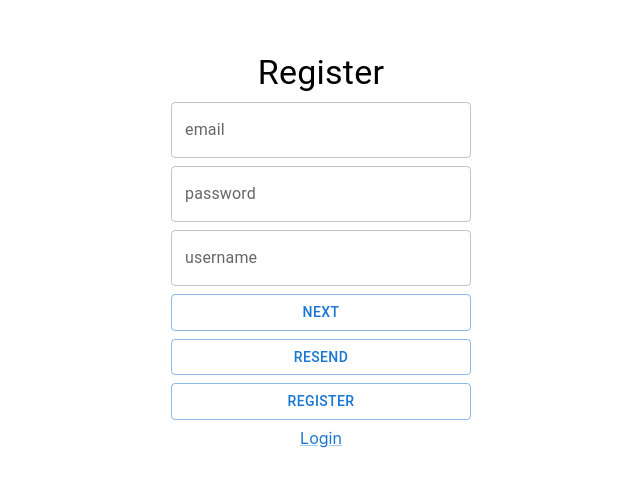
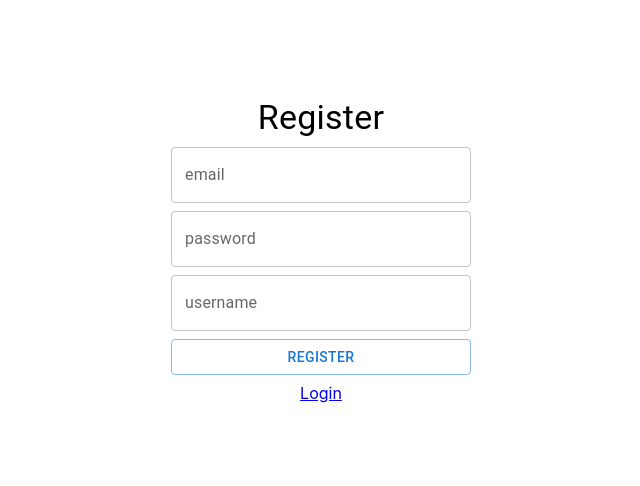
Before and after one commit to huseinnashr/auction-frontend, a React (Create React App) app: page /register in a window 1280 px wide. Shown: the part 150-636 px from the top of the page, without its empty margins (319-959 px from the left). Built offline with nearby package versions, Linux system fonts and the light colour scheme.

Commit message:
register and resend verification flow

```diff
--- a/src/App.tsx
+++ b/src/App.tsx
@@ -2,9 +2,7 @@ import React, { useContext, useEffect } from 'react';
 import NotFoundPage from './pages/NotFoundPage';
 import LoginPage from './pages/LoginPage';
 import { BrowserRouter, Route, Routes } from 'react-router-dom';
-import RegisterPage from './pages/RegisterPage';
 import DepositPage from './pages/DepositPage';
-import ResendPage from './pages/ResendPage';
 import { ProtectedRoute } from './components/ProtectedRoute';
 import { Context } from './context/index.context';
 import { NavbarView } from './components/NavbarView';
@@ -13,6 +11,8 @@ import ItemCreatePage from './pages/ItemCreatePage';
 import { ItemCreatedPage } from './pages/ItemCreatedPage';
 import { HomePage } from './pages/HomePage';
 import { UserBidPage } from './pages/UserBid';
+import { RegisterPage } from './pages/RegisterPage';
+import { ResendPage } from './pages/ResendPage';
 
 export const App = () => {
   const { auth } = useContext(Context)
--- a/src/entity/auth.entity.ts
+++ b/src/entity/auth.entity.ts
@@ -30,3 +30,13 @@ class LoginUser {
   @Expose()
   username: string = ""
 }
+
+export class RegisterResponse {
+  @Expose()
+  message: string = ""
+}
+
+export class ResendResponse {
+  @Expose()
+  message: string = ""
+}
--- a/src/pages/LoginPage.tsx
+++ b/src/pages/LoginPage.tsx
@@ -7,9 +7,10 @@ import { Nullable } from '../pkg/safecatch/safecatch.type';
 import { ViewMessageError } from '../entity/errors.entity';
 import { Map } from 'immutable';
 import { Context } from '../context/index.context';
+import { Link } from 'react-router-dom';
 
 function LoginPage() {
-  const status = useFetch("POST", "/auth/status", StatusResponse)
+  const getStatus = useFetch("POST", "/auth/status", StatusResponse)
   const login = useFetch("POST", "/auth/login", LoginResponse)
 
   const [email, setEmail] = useState("")
@@ -20,14 +21,21 @@ function LoginPage() {
   const { auth } = useContext(Context)
 
   useEffect(() => {
-    setError(status.error)
-    setFieldError(status.fieldError)
-  }, [status.error, status.fieldError])
+    setError(getStatus.error)
+    setFieldError(getStatus.fieldError)
+  }, [getStatus.error, getStatus.fieldError])
 
   useEffect(() => {
     setError(login.error)
     setFieldError(login.fieldError)
   }, [login.error, login.fieldError])
+
+
+  useEffect(() => {
+    if (getStatus.data?.status == AccountStatus.VERIFIED) {
+      login.fetch({ email, password })
+    }
+  }, [getStatus.data])
 
   useEffect(() => {
     if (login.data) {
@@ -35,26 +43,22 @@ function LoginPage() {
     }
   }, [login.data])
 
-
   return <Stack width="100%" height="100vh" justifyContent="center">
     <Stack spacing={1} marginX="auto" width="300px">
       <Typography variant="h4" gutterBottom alignSelf="center">Login</Typography>
 
       {error ? <Alert severity="error">{error.message}</Alert> : null}
 
-      {status.data?.status == AccountStatus.NOT_FOUND ?
-        <Alert severity="error">Email is not found. You can <a href="/register">create a new user</a></Alert> : null}
-      {status.data?.status == AccountStatus.NOT_VERIFIED ?
-        <Alert severity="error">Email is not verified. Please see console log or <a href="/resend">resend verification link</a></Alert> : null}
+      {getStatus.data?.status == AccountStatus.NOT_FOUND ?
+        <Alert severity="error">Email is not found. You can <Link to={"/register"}>create a new user</Link></Alert> : null}
+      {getStatus.data?.status == AccountStatus.NOT_VERIFIED ?
+        <Alert severity="error">Email is not verified. Please see console log or <Link to={"/resend"}>resend verification link</Link></Alert> : null}
 
-      <TextField label="email" variant="outlined" onChange={(e) => setEmail(e.target.value)} error={fieldError.has("email")} helperText={fieldError.get("email")} />
+      <TextField label="email" variant="outlined" value={email} onChange={(e) => setEmail(e.target.value)} error={fieldError.has("email")} helperText={fieldError.get("email")} />
+      <TextField label="password" variant="outlined" type="password" value={password} onChange={(e) => setPassword(e.target.value)} error={fieldError.has("password")} helperText={fieldError.get("password")} />
 
-      {status.data?.status == AccountStatus.VERIFIED ?
-        <TextField label="password" variant="outlined" type="password" onChange={(e) => setPassword(e.target.value)} error={fieldError.has("password")} helperText={fieldError.get("password")} /> : null}
-      {status.data?.status == AccountStatus.VERIFIED ?
-        <LoadingButton variant="outlined" loading={login.loading} onClick={async () => await login.fetch({ email, password })}>Login</LoadingButton> :
-        <LoadingButton variant="outlined" loading={status.loading} onClick={async () => await status.fetch({ email })}>Next</LoadingButton>}
-
+      <LoadingButton variant="outlined" loading={login.loading} onClick={() => getStatus.fetch({ email })}>Login</LoadingButton>
+      <Link to={"/register"} style={{ alignSelf: "center" }}>Register</Link>
     </Stack>
   </Stack>
 }
--- a/src/pages/RegisterPage.tsx
+++ b/src/pages/RegisterPage.tsx
@@ -1,19 +1,59 @@
-import { Button, Link, Stack, TextField, Typography } from '@mui/material';
-import React from 'react';
+import { Alert, Stack, TextField, Typography } from '@mui/material';
+import React, { useEffect, useState } from 'react';
+import { FieldError, useFetch } from '../hooks/usefetch.hooks';
+import { AccountStatus, RegisterResponse, StatusResponse } from '../entity/auth.entity';
+import LoadingButton from '@mui/lab/LoadingButton';
+import { Nullable } from '../pkg/safecatch/safecatch.type';
+import { ViewMessageError } from '../entity/errors.entity';
+import { Map } from 'immutable';
+import { Context } from '../context/index.context';
+import { Link } from 'react-router-dom';
 
-function RegisterPage() {
+export function RegisterPage() {
+  const getStatus = useFetch("POST", "/auth/status", StatusResponse)
+  const register = useFetch("POST", "/auth/register", RegisterResponse)
+
+  const [email, setEmail] = useState("")
+  const [password, setPassword] = useState("")
+  const [username, setUsername] = useState("")
+  const [error, setError] = useState<Nullable<ViewMessageError>>(null)
+  const [fieldError, setFieldError] = useState<FieldError>(Map())
+
+  useEffect(() => {
+    setError(getStatus.error)
+    setFieldError(getStatus.fieldError)
+  }, [getStatus.error, getStatus.fieldError])
+
+  useEffect(() => {
+    setError(register.error)
+    setFieldError(register.fieldError)
+  }, [register.error, register.fieldError])
+
+
+  useEffect(() => {
+    if (getStatus.data?.status == AccountStatus.NOT_FOUND) {
+      register.fetch({ email, password, username })
+    }
+  }, [getStatus.data])
+
   return <Stack width="100%" height="100vh" justifyContent="center">
     <Stack spacing={1} marginX="auto" width="300px">
       <Typography variant="h4" gutterBottom alignSelf="center">Register</Typography>
-      <TextField label="email" variant="outlined" />
-      <TextField label="password" variant="outlined" type="password" />
-      <TextField label="username" variant="outlined" />
-      <Button variant="outlined">Next</Button>
-      <Button variant="outlined">Resend</Button>
-      <Button variant="outlined">Register</Button>
-      <Link href="/login" alignSelf="center">Login</Link>
+
+      {!error && getStatus.data?.status == AccountStatus.NOT_FOUND && register.data ? <Alert severity="info">{register.data.message}</Alert> : null}
+      {error ? <Alert severity="error">{error.message}</Alert> : null}
+
+      {getStatus.data?.status == AccountStatus.NOT_VERIFIED ?
+        <Alert severity="error">Email is not verified. Please see console log or <Link to={"/resend"}>resend verification link</Link></Alert> : null}
+      {getStatus.data?.status == AccountStatus.VERIFIED ?
+        <Alert severity="error">Email is already exist. Please <Link to={"/login"}>Login</Link></Alert> : null}
+
+      <TextField label="email" variant="outlined" value={email} onChange={(e) => setEmail(e.target.value)} error={fieldError.has("email")} helperText={fieldError.get("email")} />
+      <TextField label="password" variant="outlined" type="password" value={password} onChange={(e) => setPassword(e.target.value)} error={fieldError.has("password")} helperText={fieldError.get("password")} />
+      <TextField label="username" variant="outlined" value={username} onChange={(e) => setUsername(e.target.value)} error={fieldError.has("username")} helperText={fieldError.get("username")} />
+
+      <LoadingButton variant="outlined" loading={getStatus.loading || register.loading} onClick={() => getStatus.fetch({ email })}>Register</LoadingButton>
+      <Link to={"/login"} style={{ alignSelf: "center" }}>Login</Link>
     </Stack>
   </Stack>
 }
-
-export default RegisterPage
--- a/src/pages/ResendPage.tsx
+++ b/src/pages/ResendPage.tsx
@@ -1,15 +1,54 @@
-import { Button, Link, Stack, TextField, Typography } from '@mui/material';
-import React from 'react';
+import { Alert, Stack, TextField, Typography } from '@mui/material';
+import React, { useEffect, useState } from 'react';
+import { FieldError, useFetch } from '../hooks/usefetch.hooks';
+import { AccountStatus, ResendResponse, StatusResponse } from '../entity/auth.entity';
+import LoadingButton from '@mui/lab/LoadingButton';
+import { Nullable } from '../pkg/safecatch/safecatch.type';
+import { ViewMessageError } from '../entity/errors.entity';
+import { Map } from 'immutable';
+import { Link } from 'react-router-dom';
 
-function ResendPage() {
+export function ResendPage() {
+  const getStatus = useFetch("POST", "/auth/status", StatusResponse)
+  const resend = useFetch("POST", "/auth/resend-verification", ResendResponse)
+
+  const [email, setEmail] = useState("")
+  const [error, setError] = useState<Nullable<ViewMessageError>>(null)
+  const [fieldError, setFieldError] = useState<FieldError>(Map())
+
+  useEffect(() => {
+    setError(getStatus.error)
+    setFieldError(getStatus.fieldError)
+  }, [getStatus.error, getStatus.fieldError])
+
+  useEffect(() => {
+    setError(resend.error)
+    setFieldError(resend.fieldError)
+  }, [resend.error, resend.fieldError])
+
+
+  useEffect(() => {
+    if (getStatus.data?.status == AccountStatus.NOT_VERIFIED) {
+      resend.fetch({ email })
+    }
+  }, [getStatus.data])
+
   return <Stack width="100%" height="100vh" justifyContent="center">
     <Stack spacing={1} marginX="auto" width="300px">
       <Typography variant="h4" gutterBottom alignSelf="center">Resend Verification</Typography>
-      <TextField label="email" variant="outlined" />
-      <Button variant="outlined">Resend</Button>
-      <Link href="/login" alignSelf="center">Login</Link>
+
+      {!error && getStatus.data?.status == AccountStatus.NOT_VERIFIED && resend.data ? <Alert severity="info">{resend.data.message}</Alert> : null}
+      {error ? <Alert severity="error">{error.message}</Alert> : null}
+
+      {getStatus.data?.status == AccountStatus.NOT_FOUND ?
+        <Alert severity="error">Email is not found. You can <Link to={"/register"}>create a new user</Link></Alert> : null}
+      {getStatus.data?.status == AccountStatus.VERIFIED ?
+        <Alert severity="error">Email is already verified. Please <Link to={"/login"}>Login</Link></Alert> : null}
+
+      <TextField label="email" variant="outlined" value={email} onChange={(e) => setEmail(e.target.value)} error={fieldError.has("email")} helperText={fieldError.get("email")} />
+
+      <LoadingButton variant="outlined" loading={getStatus.loading || resend.loading} onClick={() => getStatus.fetch({ email })}>Resend</LoadingButton>
+      <Link to={"/login"} style={{ alignSelf: "center" }}>Login</Link>
     </Stack>
   </Stack>
 }
-
-export default ResendPage
```
